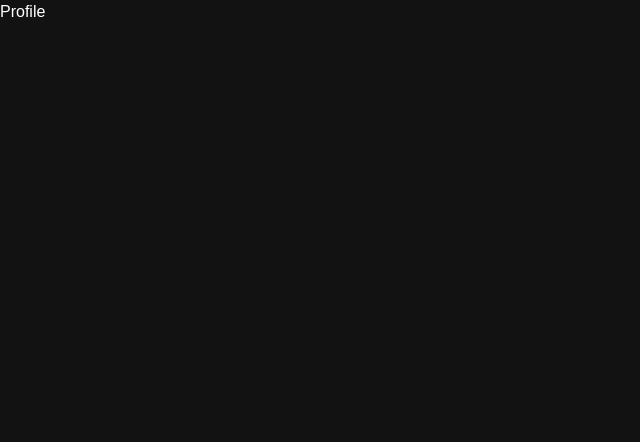
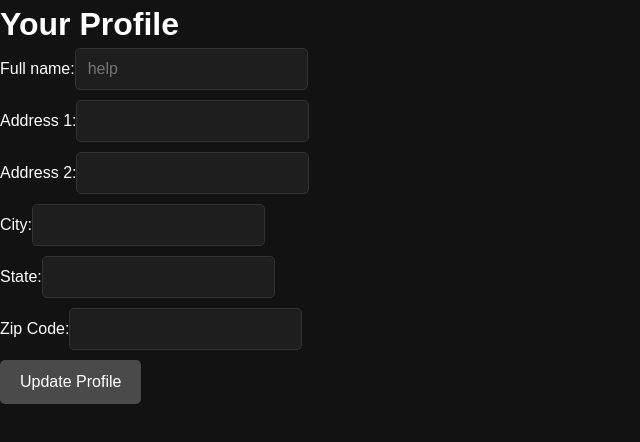
Before and after one commit to Erregea5/SoftwareDesign, a React (Create React App) app in the folder Source/client/: page /profile in a window 1280 px wide. Shown: the top 442 px of the page, without its empty margins (0-640 px from the left). Built offline with nearby package versions, Linux system fonts and the light colour scheme.

Commit message:
attempted profile form

```diff
--- /dev/null
+++ b/Source/client/src/routes/profile/CryptowalletStyles.css
@@ -0,0 +1,59 @@
+/* CSS */
+body {
+    background-color: #121212;
+    /* Dark background color */
+    color: #fff;
+    /* Light text color */
+    font-family: Arial, sans-serif;
+    /* Default font family */
+    padding: 0;
+    margin: 0;
+}
+
+.container {
+    max-width: 1200px;
+    /* Maximum width for content */
+    margin: 0 auto;
+    /* Center the content horizontally */
+    padding: 20px;
+    /* Add padding around the content */
+}
+
+/* Buttons */
+button {
+    background-color: #4a4a4a;
+    /* Dark button background color */
+    color: #fff;
+    /* Light button text color */
+    border: none;
+    padding: 10px 20px;
+    /* Add padding to buttons */
+    border-radius: 5px;
+    /* Rounded corners for buttons */
+    cursor: pointer;
+}
+
+button:hover {
+    background-color: #333;
+    /* Darker button background color on hover */
+}
+
+/* Forms */
+input[type="text"],
+input[type="number"],
+input[type="date"] {
+    background-color: #1e1e1e;
+    /* Dark input field background color */
+    color: #fff;
+    /* Light text color */
+    border: 1px solid #333;
+    /* Dark border */
+    border-radius: 5px;
+    /* Rounded corners for input fields */
+    padding: 8px 12px;
+    /* Add padding to input fields */
+    margin-bottom: 10px;
+    /* Add margin between input fields */
+}
+
+/* Add any additional styles for specific elements or components here */
--- a/Source/client/src/routes/profile/Profile.jsx
+++ b/Source/client/src/routes/profile/Profile.jsx
@@ -1,3 +1,29 @@
-export default function Profile() {
-  return <div>Profile</div>;
+import React, { useState } from "react";
+import ProfileForm from "./components/ProfileForm";
+import "./CryptowalletStyles.css";
+
+const Profile = () =>{
+  //update info
+  const handleSubmit = (fullName, address1, address2, city, state, zipCode) =>{
+    // update the variables
+  }
+  return(
+    <div className="card">
+      {" "}
+      {/* Wrap the ProfileForm inside a div with the 'card' class */}
+      <h1>Your Profile</h1>
+      <ProfileForm
+        handleSubmit={handleSubmit}
+      />
+    </div>
+  )
 }
+
+export default Profile;
+
+/*- Full Name (50 characters, required)
+	- Address 1 (100 characters, required)
+	- Address 2 (100 characters, optional)
+	- City (100 characters, required)
+	- State (Drop Down, selection required) DB will store 2 character state code
+	- Zipcode (9 characters, at least 5 character code required)*/
--- /dev/null
+++ b/Source/client/src/routes/profile/components/ProfileForm.jsx
@@ -0,0 +1,73 @@
+import React, { useState } from "react";
+import "../CryptowalletStyles.css";
+
+const ProfileForm =({handlesubmit})=>{
+    const [fullName, setName]= useState("");
+    const [address1, setAddress1]= useState("");
+    const [address2, setAddress2]= useState("");
+    const [city, setCity]= useState("");
+    const [state, setState]= useState("");
+    const [zipCode, setZipCode]= useState("");
+    const [formSubmitted, setFormSubmitted] = useState(false);
+
+    const handleFormSubmit = (e)=>{
+        e.preventDefault();
+        if(fullName && address1 && city && state && zipCode){
+            //handlesubmit(fullName, address1, address2, city, state, zipCode);
+            setFormSubmitted(true);
+        }
+    }
+
+    return(
+        <form onSubmit={handleFormSubmit}>
+          <label>
+            Full name:
+            <input
+              type="text"
+              placeholder="help"
+              value={fullName}
+              onChange={(e) => setName(e.target.value)}
+              required
+            />
+          </label>
+          <br />
+          <label>
+            Address 1:
+            <input type="text" value={address1}
+            onChange={(e) => setAddress1(e.target.value)}
+            required />
+          </label>
+          <br />
+          <label>
+            Address 2:
+            <input type="text" value={address2}
+            onChange={(e) => setAddress2(e.target.value)}/>
+          </label>
+          <br />
+          <label>
+            City:
+            <input type="text" value={city}
+            onChange={(e) => setCity(e.target.value)}
+            required />
+          </label>
+          <br />
+          <label>
+            State:
+            <input type="text" value={state}
+            onChange={(e) => setState(e.target.value)}
+            required />
+          </label>
+          <br />
+          <label>
+            Zip Code:
+            <input type="text" value={zipCode}
+            onChange={(e) => setZipCode(e.target.value)}
+            required />
+          </label>
+          <br />
+          <button type="submit">Update Profile</button>
+        </form>
+    )
+}
+
+export default ProfileForm;
```
Also changed, not shown: 1 other file (tests, documents, lock files or other folders).
